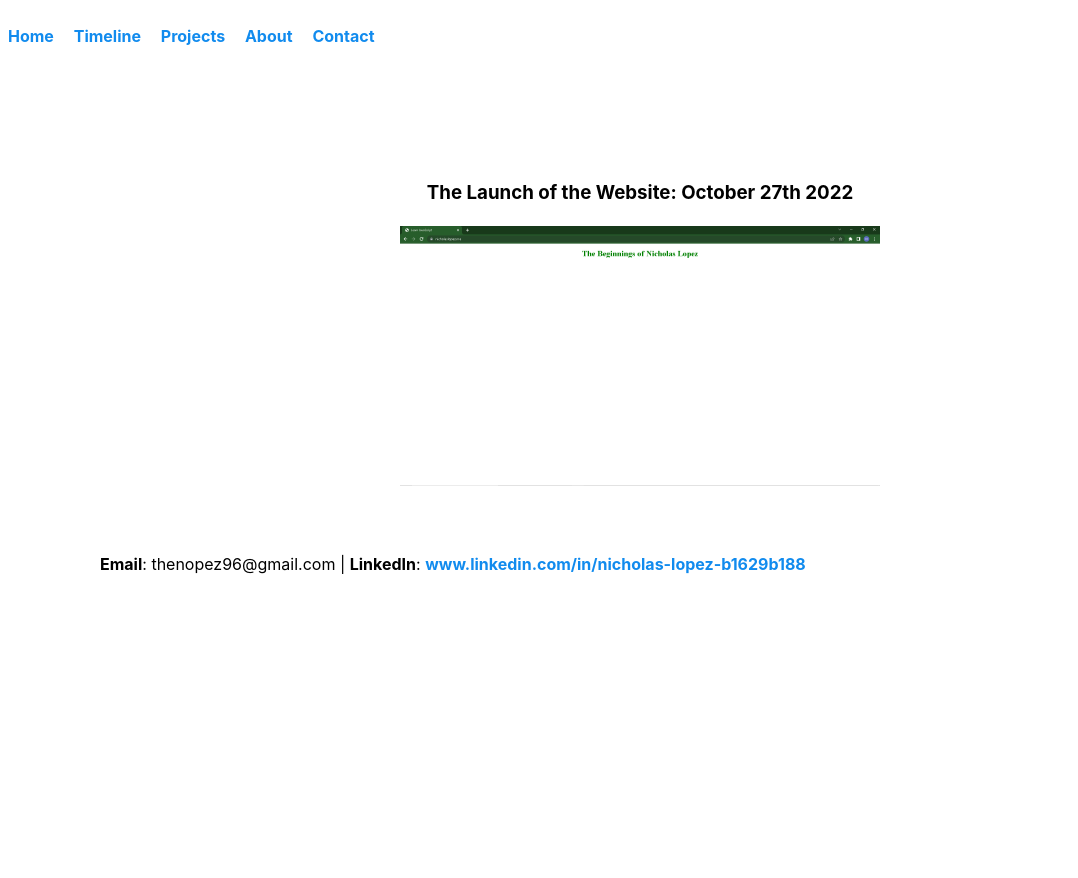
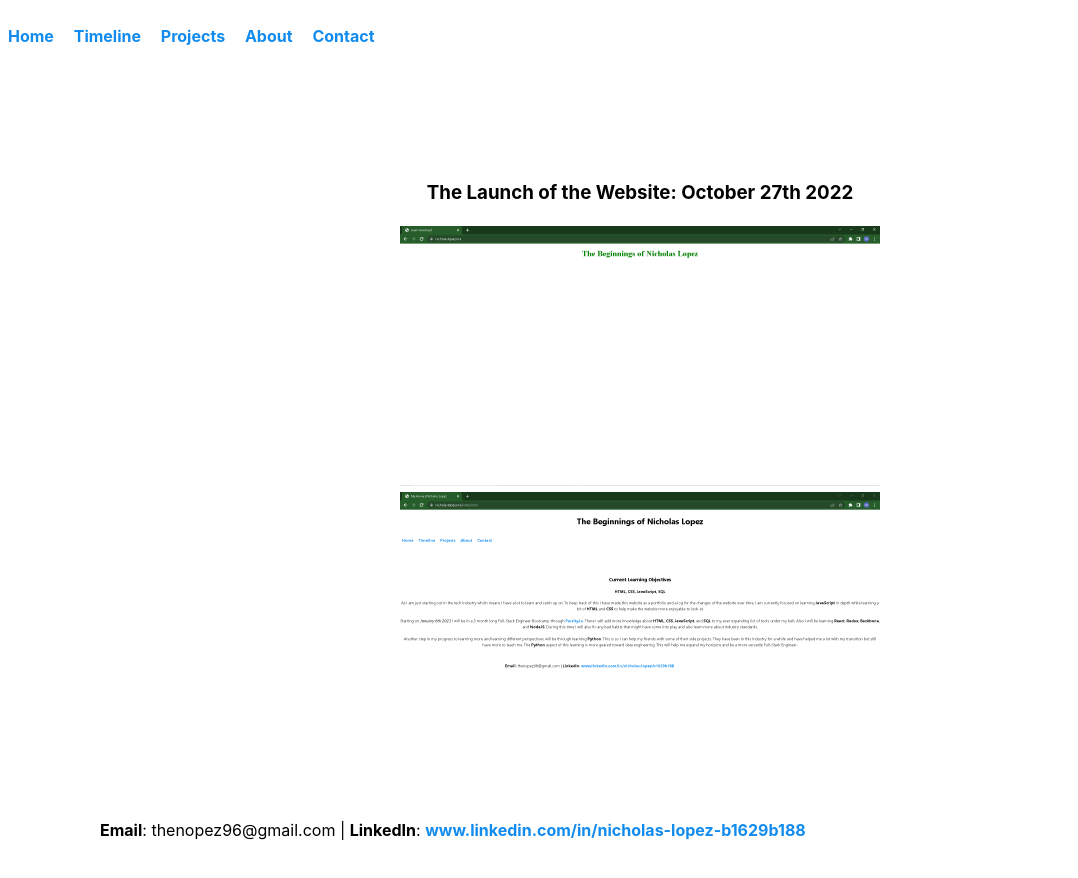
Before and after one commit to FenrirIsFree/the-beginnings, a plain HTML site: page TheWebsiteTimeline.html in a window 1280 px wide. Shown: the part 86-964 px from the top of the page, without its empty margins (0-1078 px from the left). Before the commit the page ends 800 px from the top, so only its background shows below. Drawn offline with Linux system fonts and the light colour scheme.

Commit message:
Update TheWebsiteTimeline.html

```diff
--- a/TheWebsiteTimeline.html
+++ b/TheWebsiteTimeline.html
@@ -29,6 +29,10 @@
         width="480"
         height="260"
         alt="The First Picture of My Website">
+        <br><img src="Nov3Website.png"
+        width="480"
+        height="260"
+        alt="The Second Version of My Website">
       </center>
     </p>
 
```
